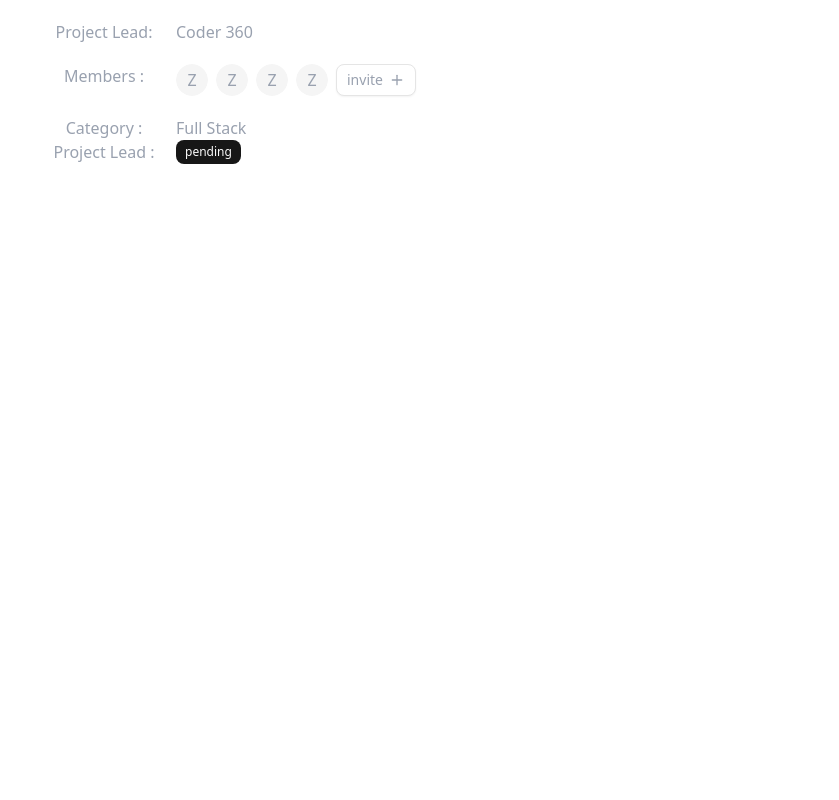
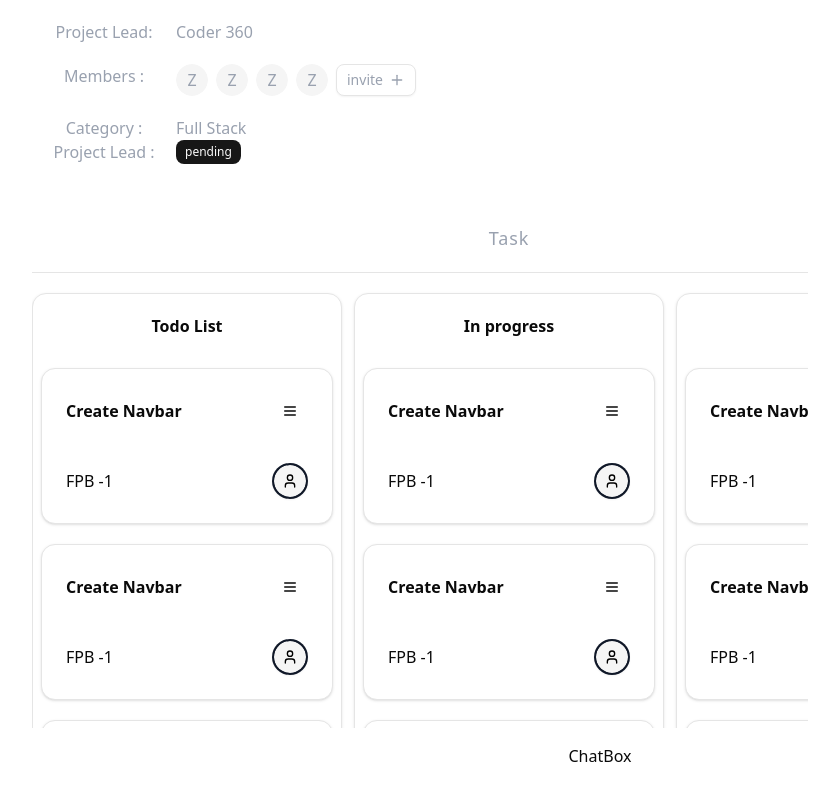
Before and after one commit to rohit-cpp/Project_Management_System_backend, a React (Vite) app: page /project/1 in a window 1280 px wide. Shown: the part 193-993 px from the top of the page, without its empty margins (40-879 px from the left). Before the commit the page ends 969 px from the top, so only its background shows below. Built offline with nearby package versions, Linux system fonts and the light colour scheme.

Commit message:
project page completed

```diff
--- /dev/null
+++ b/src/pages/ProjectDetails/ChatBox.jsx
@@ -0,0 +1,7 @@
+import React from "react";
+import { DialogClose } from "@/components/ui/dialog";
+const ChatBox = () => {
+  return <div>ChatBox</div>;
+};
+
+export default ChatBox;
--- /dev/null
+++ b/src/pages/ProjectDetails/CreateIssueForm.jsx
@@ -0,0 +1,76 @@
+import { Button } from "@/components/ui/button";
+import {
+  Form,
+  FormControl,
+  FormField,
+  FormItem,
+  FormMessage,
+} from "@/components/ui/form";
+
+import { Input } from "@/components/ui/input";
+import { DialogClose } from "@/components/ui/dialog";
+import { useForm } from "react-hook-form";
+const CreateIssueForm = () => {
+  const form = useForm({
+    defaultValues: {
+      issueName: "",
+      description: "",
+    },
+  });
+  const onSubmit = (data) => {
+    console.log("Create project data", data);
+  };
+  return (
+    <div>
+      <Form {...form}>
+        <form className="space-y-3" onSubmit={form.handleSubmit(onSubmit)}>
+          {/* Project Name */}
+          <FormField
+            control={form.control}
+            name="issueName"
+            render={({ field }) => (
+              <FormItem>
+                <FormControl>
+                  <Input
+                    {...field}
+                    type="text"
+                    className="border w-full border-gray-700 py-5 px-5"
+                    placeholder="Issue name..."
+                  />
+                </FormControl>
+                <FormMessage />
+              </FormItem>
+            )}
+          />
+          {/* Project Name */}
+          <FormField
+            control={form.control}
+            name="description"
+            render={({ field }) => (
+              <FormItem>
+                <FormControl>
+                  <Input
+                    {...field}
+                    type="text"
+                    className="border w-full border-gray-700 py-5 px-5"
+                    placeholder="Description...."
+                  />
+                </FormControl>
+                <FormMessage />
+              </FormItem>
+            )}
+          />
+
+          {/* Submit Button */}
+          <DialogClose asChild>
+            <Button type="submit" className="w-full py-5">
+              Create Issue
+            </Button>
+          </DialogClose>
+        </form>
+      </Form>
+    </div>
+  );
+};
+
+export default CreateIssueForm;
--- /dev/null
+++ b/src/pages/ProjectDetails/IssueCard.jsx
@@ -0,0 +1,81 @@
+import React from "react";
+import { Button } from "@/components/ui/button";
+import {
+  Card,
+  CardAction,
+  CardContent,
+  CardDescription,
+  CardFooter,
+  CardHeader,
+  CardTitle,
+} from "@/components/ui/card";
+import {
+  Dialog,
+  DialogContent,
+  DialogDescription,
+  DialogHeader,
+  DialogTitle,
+  DialogTrigger,
+  DialogClose,
+} from "@/components/ui/dialog";
+import { Avatar, AvatarFallback, AvatarImage } from "@/components/ui/avatar";
+import {
+  DropdownMenu,
+  DropdownMenuContent,
+  DropdownMenuItem,
+  DropdownMenuLabel,
+  DropdownMenuSeparator,
+  DropdownMenuTrigger,
+} from "@/components/ui/dropdown-menu";
+import { DotSquareIcon, Menu, UserIcon } from "lucide-react";
+import UserList from "./UserList";
+const IssueCard = () => {
+  return (
+    <div className="rounded-md py-1 pb-2">
+      <Card>
+        <CardHeader className="py-0 pb-1">
+          <div className="flex justify-between items-center">
+            <CardTitle>Create Navbar</CardTitle>
+            <DropdownMenu>
+              <DropdownMenuTrigger>
+                <Button className="rounded-full" size="icon" variant="ghost">
+                  <Menu />
+                </Button>
+              </DropdownMenuTrigger>
+              <DropdownMenuContent>
+                <DropdownMenuItem>In progress</DropdownMenuItem>
+                <DropdownMenuItem>Done</DropdownMenuItem>
+                <DropdownMenuItem>Edit</DropdownMenuItem>
+                <DropdownMenuItem>Delete</DropdownMenuItem>
+              </DropdownMenuContent>
+            </DropdownMenu>
+          </div>
+        </CardHeader>
+        <CardContent className="py-0">
+          <div className="flex items-center justify-between">
+            <p>FPB -{1}</p>
+            <DropdownMenu className="w-[30rem] border border-red-400">
+              <DropdownMenuTrigger>
+                <Button
+                  size="icon"
+                  className="bg-gray-900 hover:text-red-500 text-black rounded-full"
+                >
+                  <Avatar>
+                    <AvatarFallback>
+                      <UserIcon />
+                    </AvatarFallback>
+                  </Avatar>
+                </Button>
+              </DropdownMenuTrigger>
+              <DropdownMenuContent>
+                <UserList />
+              </DropdownMenuContent>
+            </DropdownMenu>
+          </div>
+        </CardContent>
+      </Card>
+    </div>
+  );
+};
+
+export default IssueCard;
--- /dev/null
+++ b/src/pages/ProjectDetails/IssueList.jsx
@@ -0,0 +1,62 @@
+import React from "react";
+import { Button } from "@/components/ui/button";
+import {
+  Card,
+  CardAction,
+  CardContent,
+  CardDescription,
+  CardFooter,
+  CardHeader,
+  CardTitle,
+} from "@/components/ui/card";
+import {
+  Dialog,
+  DialogContent,
+  DialogDescription,
+  DialogHeader,
+  DialogTitle,
+  DialogTrigger,
+  DialogClose,
+} from "@/components/ui/dialog";
+import IssueCard from "./IssueCard";
+import { PlusIcon } from "lucide-react";
+import CreateIssueForm from "./CreateIssueForm";
+const IssueList = ({ title, status }) => {
+  return (
+    <div>
+      <Dialog>
+        <Card className="w-full md:w-[300px] lg:w-[310px]">
+          <CardHeader>
+            <CardTitle>{title}</CardTitle>
+          </CardHeader>
+          <CardContent className="px-2">
+            <div className="space-y-2">
+              {[1, 1, 1, 1].map((item) => (
+                <IssueCard key={item} />
+              ))}
+            </div>
+          </CardContent>
+          <CardFooter>
+            <DialogTrigger>
+              <Button
+                variant="outline"
+                className="w-full flex items-center gap-2"
+              >
+                <PlusIcon />
+                Create Issue
+              </Button>
+            </DialogTrigger>
+          </CardFooter>
+        </Card>
+        <DialogContent>
+          <DialogHeader>
+            <DialogTitle>Create New Issue</DialogTitle>
+          </DialogHeader>
+          <CreateIssueForm />
+        </DialogContent>
+      </Dialog>
+    </div>
+  );
+};
+
+export default IssueList;
--- a/src/pages/ProjectDetails/ProjectDetails.jsx
+++ b/src/pages/ProjectDetails/ProjectDetails.jsx
@@ -14,6 +14,8 @@
 import { Avatar, AvatarFallback, AvatarImage } from "@/components/ui/avatar";
 import { PlusIcon } from "lucide-react";
 import InviteUserForm from "./InviteUserForm";
+import IssueList from "./IssueList";
+import ChatBox from "./ChatBox";
 const ProjectDetails = () => {
   const handleProjectInvitation = () => {};
   return (
@@ -73,9 +75,20 @@
                   </div>
                 </div>
               </div>
+              <section>
+                <div>
+                  <p className="py-5 border-b text-lg tracking-wider">Task</p>
+                  <div className="lg:flex md:flex gap-3 justify-between py-5">
+                    <IssueList status="pending" title="Todo List" />
+                    <IssueList status="in-progress" title="In progress" />
+                    <IssueList status="done" title="Done" />
+                  </div>
+                </div>
+              </section>
             </div>
           </ScrollArea>
         </div>
+        <ChatBox />
       </div>
     </div>
   );
--- /dev/null
+++ b/src/pages/ProjectDetails/UserList.jsx
@@ -0,0 +1,27 @@
+import { Avatar, AvatarFallback, AvatarImage } from "@/components/ui/avatar";
+const UserList = () => {
+  return (
+    <div className="space-y-2">
+      <div className="border rounded-md">
+        <p className="py-2 px-3"> {"rohit" || "Unasssigned"}</p>
+      </div>
+      {[1, 1, 1, 1].map((item) => (
+        <div
+          key={item}
+          className="py-2 group hover:bg-gray-600 cursor-pointer flex items-center space-x-4 rounded-md border px-4"
+        >
+          <Avatar>
+            <AvatarFallback>Z</AvatarFallback>
+          </Avatar>
+
+          <div className="space-y-1">
+            <p className="text-sm font-medium leading-none">Code with rohit</p>
+            <p className="text-sm font-medium leading-none">@Codewithrohit</p>
+          </div>
+        </div>
+      ))}
+    </div>
+  );
+};
+
+export default UserList;
```
